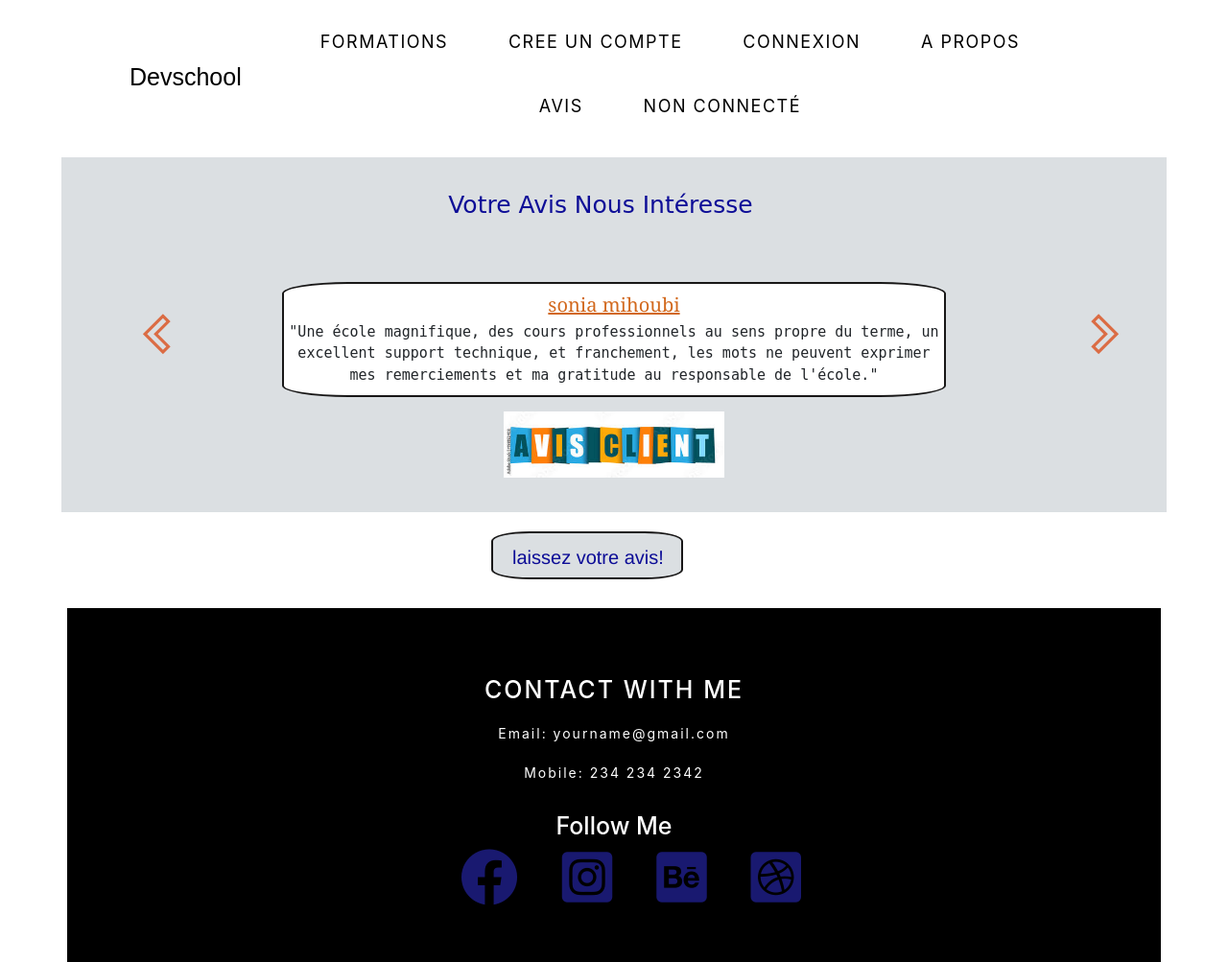
After one commit to Ghilesisd/flask_app, a Flask app: page /avis in a window 1280 px wide. The commit adds this page. Shown: the whole page at 96% size. Run offline with Flask 2, Linux system fonts and the light colour scheme; data that the repository does not hold is empty; some libraries are stand-ins or nearby versions.

Commit message:
avisAsma

```diff
--- a/app.py
+++ b/app.py
@@ -9,7 +9,7 @@ from sqlalchemy.sql.expression import false
 from werkzeug.utils import redirect
 
 from config import Config
-from forms import RegistrationForm
+
 
 
 from flask_login import LoginManager, login_manager
@@ -112,6 +112,15 @@ class loginForm(FlaskForm):
 
 
 
+class aviss(db.Model):
+    __tablename__ ='avis'
+    id = db.Column(db.Integer, primary_key=True)
+    nom = db.Column(db.String(20),unique=True)
+    Commentaire = db.Column(db.String(500),unique=True)
+
+    def __init__(self,nom,Commentaire):
+                self.nom=nom
+                self.Commentaire=Commentaire
 
 
 
@@ -228,6 +237,23 @@ def logout():
   return redirect(url_for('homepage'))
 
 
+@app.route('/avis', methods=['POST', 'GET'])
+def avis():
+        if request.method == 'POST':
+             nom=request.form['nom']
+             Commentaire=request.form['Commentaire']
+             newAvis=aviss(nom,Commentaire)
+             db.session.add(newAvis)
+             db.session.commit()
+        lesavis = aviss.query.all()
+        return render_template('avis.html',lesavis=lesavis)
+
+@app.route('/cmntr')
+
+def commentaire():
+
+    return render_template('cmntr.html')
+
 
 if __name__ == '__main__':
     db.create_all()
--- /dev/null
+++ b/static/javac.js
@@ -0,0 +1,83 @@
+let compteur = 0 // Compteur qui permettra de savoir sur quelle slide nous sommes
+let timer, elements, slides, slideWidth
+
+window.onload = () => {
+    // On récupère le conteneur principal du diaporama
+    const diapo = document.querySelector(".diapo")
+
+    // On récupère le conteneur de tous les éléments
+    elements = document.querySelector(".elements")
+
+    // On récupère un tableau contenant la liste des diapos
+    slides = Array.from(elements.children)
+
+    // On calcule la largeur visible du diaporama
+    slideWidth = diapo.getBoundingClientRect().width
+
+    // On récupère les deux flèches
+    let next = document.querySelector("#nav-droite")
+    let prev = document.querySelector("#nav-gauche")
+
+    // On met en place les écouteurs d'évènements sur les flèches
+    next.addEventListener("click", slideNext)
+    prev.addEventListener("click", slidePrev)
+
+    // Automatiser le diaporama
+    timer = setInterval(slideNext, 4000)
+
+    // Gérer le survol de la souris
+    diapo.addEventListener("mouseover", stopTimer)
+    diapo.addEventListener("mouseout", startTimer)
+      // Mise en oeuvre du "responsive"
+    window.addEventListener("resize", () => {
+        slideWidth = diapo.getBoundingClientRect().width
+        slideNext()
+    }
+   )
+}
+
+/** * Cette fonction fait défiler le diaporama vers la droite */
+function slideNext(){
+    // On incrémente le compteur
+    compteur++
+
+    // Si on dépasse la fin du diaporama, on "rembobine"
+    if(compteur == slides.length){
+        compteur = 0
+    }
+
+    // On calcule la valeur du décalage
+    let decal = -slideWidth * compteur
+    elements.style.transform = `translateX(${decal}px)`
+}
+
+/**
+ * Cette fonction fait défiler le diaporama vers la gauche
+ */
+function slidePrev(){
+    // On décrémente le compteur
+    compteur--
+
+    // Si on dépasse le début du diaporama, on repart à la fin
+    if(compteur < 0){
+        compteur = slides.length - 1
+    }
+
+    // On calcule la valeur du décalage
+    let decal = -slideWidth * compteur
+    elements.style.transform = `translateX(${decal}px)`
+}
+
+/**
+ * On stoppe le défilement
+ */
+function stopTimer(){
+    clearInterval(timer)
+}
+
+/**
+ * On redémarre le défilement
+ */
+function startTimer(){
+    timer = setInterval(slideNext, 4000)
+}
--- a/static/style_back.css
+++ b/static/style_back.css
@@ -413,3 +413,242 @@ html {
 	display: inline-block;
 }
 /* End Footer section  */
+
+
+
+/* avis*/
+main{
+  background-color:rgb(219, 223, 226);
+  width: 90%;
+  margin: auto;
+  height: 370px;
+}
+nav img{
+  width: 20%;
+  margin-left: 5%;
+  margin-top: 10px;
+}
+nav{
+  margin: 0%;
+  padding: 0%;
+  display:flex ;
+  flex-direction: row;
+  background-color: white;
+
+}
+.diapo{
+  position: relative;
+  overflow: hidden;
+
+  padding-top: 3%;
+
+}
+.diapo h1{
+  padding-bottom: 60px;
+  padding-left: 35%;
+  font-family: cursive;
+  color:rgb(13, 13, 151);
+}
+#nav-droite, #nav-gauche{
+  position:absolute;
+  top: 55%;
+  transform: translateY(-50%);
+  text-align: center;
+  color:rgb(219, 108, 68);
+  font-size: 5em;
+}
+
+#nav-droite{
+  right:40px;
+}
+#nav-gauche{
+  left: 40px;
+}
+
+.elements{
+  width: 100%;
+
+  display: flex;
+  transition: 1s linear;
+}
+
+.element{
+  flex: 1 0 100%;
+  position: relative;
+  margin-top: 0px;
+
+
+}
+
+.caption{
+  width: 60%;
+  background-color: white;
+  text-align: center;
+  margin-left: 20%;
+
+  border-radius: 10%;
+  border: 2px solid rgb(24, 23, 23);
+
+}
+
+.caption p{
+  text-align: center;
+  font-family:   monospace;
+  font-size: 1.5em;
+
+}
+
+.caption h2{
+  color: chocolate;
+  font-size: 2em;
+  padding-top: 10px;
+
+  text-decoration: underline;
+  font-family: Georgia, 'Times New Roman', Times, serif;
+}
+
+.image img{
+  width: 20%;
+  margin-left: 40%;
+  margin-top: 15px;
+
+}
+nav h1{
+  padding-left: 10%;
+}
+.btn-cmntra{
+  text-decoration: none;
+  justify-content: center;
+  position: relative;
+  left: 40%;
+  width: 200px;
+  height: 50px;
+  cursor: pointer;
+  padding-left: 20px;
+  padding-top: 10px;
+  margin-top: 20px;
+  border: 2px solid rgb(24, 23, 23);
+  border-radius: 20%;
+  background-color:rgb(219, 223, 226);
+  font-family: 'Franklin Gothic Medium', 'Arial Narrow', Arial, sans-serif;
+  margin-bottom: 30px;
+  transition: ease-out 0.3s;
+}
+.btn-cmntra:hover{
+  box-shadow: inset 200px 0 0 0 red;
+}
+
+.btn-cmntra a{
+  text-decoration: none;
+  font-size: 2em;
+  color: rgb(13, 13, 151);
+}
+
+/* end avis*/
+/*formulaire de commentaire*/
+
+.input-frma {
+ display: flex;
+ flex-direction: column;
+ margin-bottom: 20px;
+ margin-left: 20px;
+
+
+}
+i{
+  font-size: 2em;
+  margin-left: 35px;
+  color:midnightblue;
+}
+.cmntr-form i::first-line{
+  margin-left:30px;
+}
+
+.btn-cmntr{
+width: 100px;
+height: 50px;
+margin-left:35%;
+margin-bottom: 20px;
+margin-top: 5px;
+background-color:rgb(250, 4, 37);
+color: white;
+border-radius: 5px;
+box-shadow: inset 0 0 0 0 rgb(50, 233, 111);
+transition: ease-in-out ;
+outline: none;
+padding: 10px;
+
+}
+.btn-cmntr:hover{
+  box-shadow: inset 100px 0 0 0 rgb(50, 233, 111);
+}
+
+
+
+
+
+.acontainer{
+
+  width: 90%;
+  height: 500px;
+  margin: auto;
+  padding-left: 30px;
+  background-color: rgb(230, 225, 233);
+  margin-bottom:5% ;
+
+
+}
+.acontainer h1{
+  text-align: center;
+  align-items: center;
+  padding-top: 15px;
+  font-size: 3.5em;
+}
+
+.acontainer img{
+  width: 15%;
+  margin-left:  20px;
+  transform: rotate(-30deg);
+
+
+}
+.cmntr-form{
+ background-color:white;
+ border: 3px solid black;
+ padding-left: 60px;
+ padding-top: 10px;
+ width: 60%;
+ margin: auto;
+ border-radius: 20%;
+
+
+
+}
+
+#nom{
+   width: 180px;
+   height: 23px;
+   margin-top: 8px;
+   margin-left: 35px;
+   border: 2px solid rgb(66, 66, 117);
+   background-color: rgb(225, 235, 245);
+   border-radius: 5%;
+
+
+
+
+}
+#cmntr{
+  width: 80%;
+  margin-left: 20px;
+  margin-top: 10px;
+  border: 2px solid rgb(66, 66, 117);
+  background-color:rgb(225, 235, 245);
+  border-radius: 5%;
+
+}
+.acontainer .input-frma:first-child{
+  margin-left: 140px;
+  width: 20px;
+}
+/*fin de formulaire*/
--- /dev/null
+++ b/templates/avis.html
@@ -0,0 +1,76 @@
+{% extends 'base.html' %}
+
+
+{% block content %}
+
+      <main>
+
+
+        <!-- Conteneur principal de tout le diaporama -->
+        <div class="diapo">
+            <h1>Votre Avis Nous Intéresse </h1>
+            <!-- Conteneur des "diapos" -->
+            <div class="elements">
+
+                <!-- Première diapo -->
+                <div class="element ">
+
+                    <div class="caption">
+
+                        <h2>sonia mihoubi </h2>
+                        <p>"Une école magnifique, des cours professionnels au sens propre du terme, un excellent support technique, et franchement, les mots ne peuvent exprimer mes remerciements et ma gratitude au responsable de l'école." </p>
+                    </div>
+                </div>
+               <!-- Deuxième diapo --> <!--apr nsuprimi hdo-->
+               <div class="element">
+
+                   <div class="caption">
+
+                     <h2>salim bensalah </h2>
+                     <p>"L’ecole travaille avec des formateurs ayant un très bon niveau, sans oublier leur souplesse et leur adaptabilité.on était une équipe formidable, je passe mes salutation a mes collegues"</p>
+                   </div>
+               </div>
+             <!-- Une boucle pour rajouter des commentaires-->
+                {% for aviss in  lesavis %}
+
+                      <div class="element">
+
+                          <div class="caption">
+
+                            <!--recupérer le nom et le commentaire -->
+                              <h2> {{aviss.nom}}</h2>
+                              <p>  {{aviss.Commentaire}} </p>
+                          </div>
+
+
+
+
+                      </div>
+
+
+
+                {% endfor %}
+
+
+
+           </div>
+            <!-- Flèches de navigation -->
+            <i id="nav-gauche" class="las la-chevron-left"></i>
+            <i id="nav-droite" class="las la-chevron-right"></i>
+            <div class="image">
+              <img src="/static/avisclient.jpg" alt="">
+            </div>
+
+        </div>
+    </main>
+    <!--btn pour aller au formulaire de cmntr-->
+    <div class="btn-cmntra">
+      <a href="/cmntr" > laissez votre avis!</a>
+    </div>
+
+
+
+
+
+
+{% endblock %}
--- a/templates/base.html
+++ b/templates/base.html
@@ -8,6 +8,8 @@
   <link rel="stylesheet" href="/static/style_back.css">
   <link rel="stylesheet" href="https://maxcdn.bootstrapcdn.com/bootstrap/4.0.0/css/bootstrap.min.css" integrity="sha384-Gn5384xqQ1aoWXA+058RXPxPg6fy4IWvTNh0E263XmFcJlSAwiGgFAW/dAiS6JXm" crossorigin="anonymous">
   <link rel="stylesheet" href="https://cdnjs.cloudflare.com/ajax/libs/font-awesome/5.12.1/css/all.min.css" integrity="sha256-mmgLkCYLUQbXn0B1SRqzHar6dCnv9oZFPEC1g1cwlkk=" crossorigin="anonymous" />
+  <link rel="stylesheet" href="https://maxst.icons8.com/vue-static/landings/line-awesome/line-awesome/1.3.0/css/line-awesome.min.css">
+  <link rel="stylesheet" href="https://cdnjs.cloudflare.com/ajax/libs/font-awesome/6.0.0-beta3/css/all.min.css" integrity="sha512-Fo3rlrZj/k7ujTnHg4CGR2D7kSs0v4LLanw2qksYuRlEzO+tcaEPQogQ0KaoGN26/zrn20ImR1DfuLWnOo7aBA==" crossorigin="anonymous" referrerpolicy="no-referrer" />
   {% block style %}
 
 
@@ -34,6 +36,7 @@
 
 
           <li><a href="/apropos">A propos</a></li>
+          <li><a href="/avis"> Avis</a></li>
           <li>
             <a href="">
               {%if current_user.is_authenticated%}
@@ -79,6 +82,6 @@
   <script src="https://code.jquery.com/jquery-3.2.1.slim.min.js" integrity="sha384-KJ3o2DKtIkvYIK3UENzmM7KCkRr/rE9/Qpg6aAZGJwFDMVNA/GpGFF93hXpG5KkN" crossorigin="anonymous"></script>
   <script src="https://cdnjs.cloudflare.com/ajax/libs/popper.js/1.12.9/umd/popper.min.js" integrity="sha384-ApNbgh9B+Y1QKtv3Rn7W3mgPxhU9K/ScQsAP7hUibX39j7fakFPskvXusvfa0b4Q" crossorigin="anonymous"></script>
   <script src="https://maxcdn.bootstrapcdn.com/bootstrap/4.0.0/js/bootstrap.min.js" integrity="sha384-JZR6Spejh4U02d8jOt6vLEHfe/JQGiRRSQQxSfFWpi1MquVdAyjUar5+76PVCmYl" crossorigin="anonymous"></script>
-
+  <script src="/static/javac.js"></script>
 </body>
 </html>
```
Also changed, not shown: forms.py (deleted, +0 -23 lines), templates/cmntr.html (added, +33 -0 lines), static/PikPng.com_avis-logo-png_5929618.png (added), static/avisclient.jpg (added).
